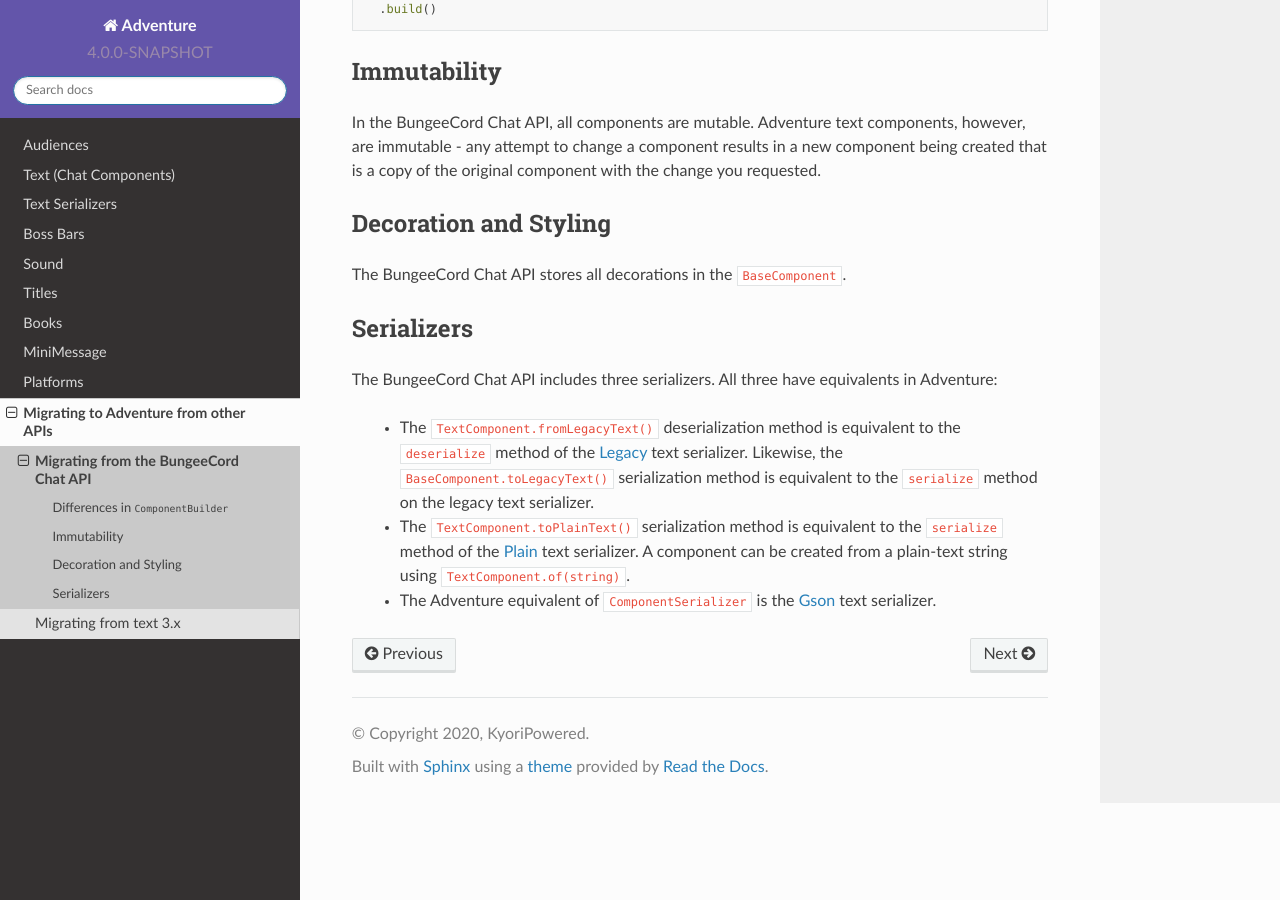
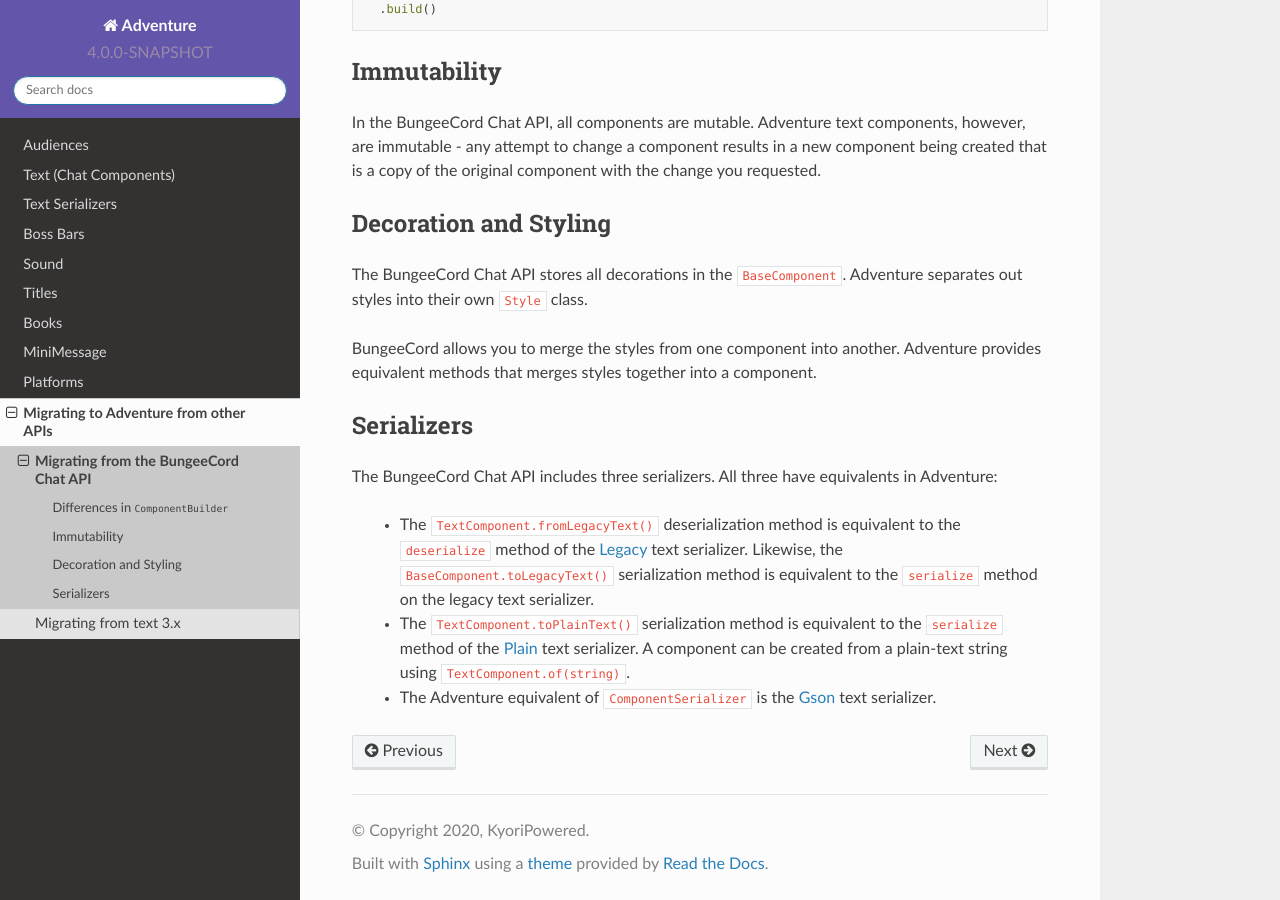
Before and after one commit to KyoriPowered/adventure-docs, a Sphinx documentation site: the page built from source/migration/bungeecord-chat-api.rst, in a window 1280 px wide and 900 px high, scrolled down 933 px. Built offline with Sphinx 7.4.7 and the Read the Docs theme 2.0.0, drawn with Linux system fonts in a browser that asks for light colours.

Commit message:
fill in Decoration and Styling

```diff
--- a/source/migration/bungeecord-chat-api.rst
+++ b/source/migration/bungeecord-chat-api.rst
@@ -46,7 +46,11 @@ being created that is a copy of the original component with the change you reque
 Decoration and Styling
 ----------------------
 
-The BungeeCord Chat API stores all decorations in the ``BaseComponent``.
+The BungeeCord Chat API stores all decorations in the ``BaseComponent``. Adventure separates
+out styles into their own ``Style`` class.
+
+BungeeCord allows you to merge the styles from one component into another. Adventure provides
+equivalent methods that merges styles together into a component.
 
 Serializers
 -----------
```
